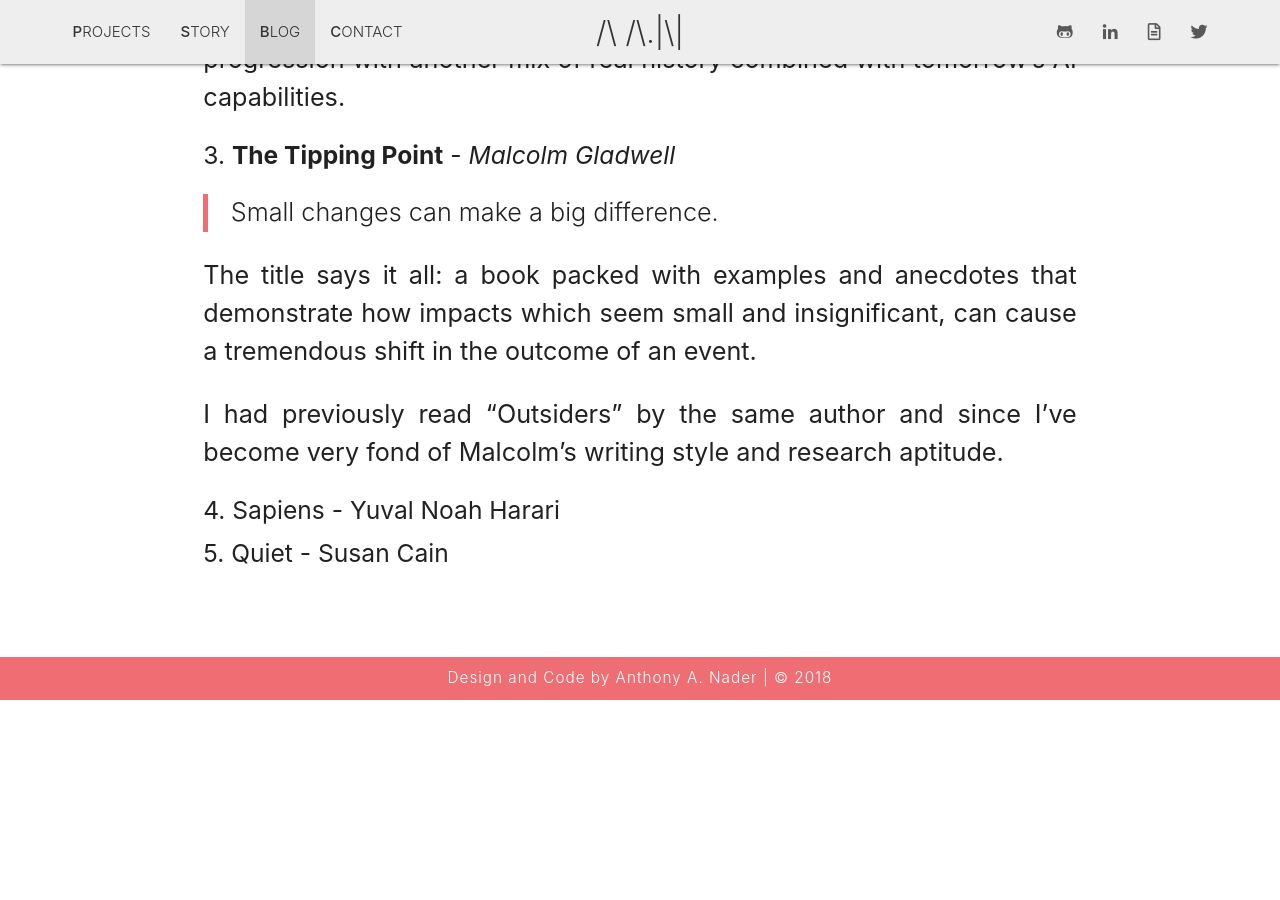
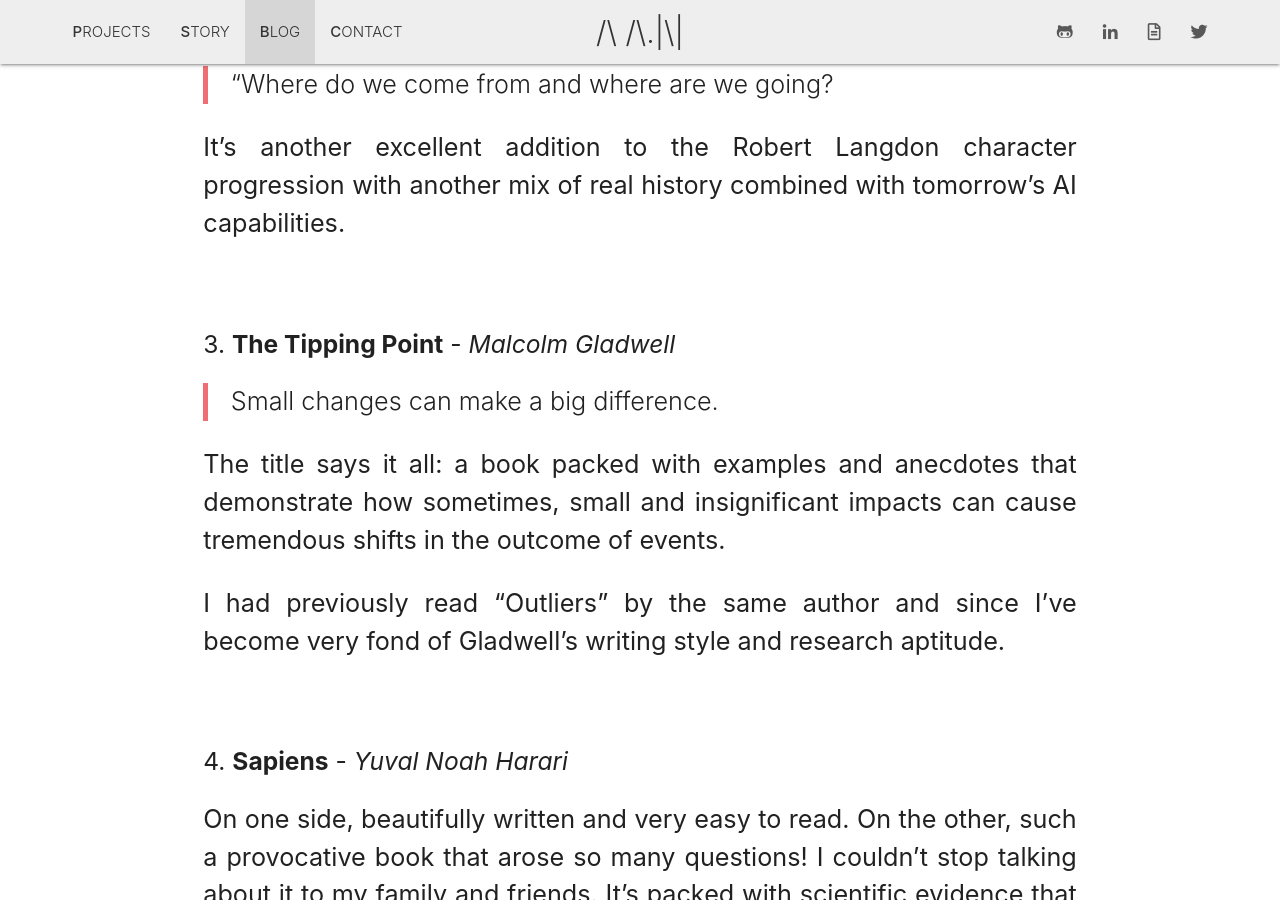
Before and after one commit to anthonyanader/personalBlog, a Jekyll site: the page built from _posts/2018-01-02-top-five-books-2017.md, in a window 1280 px wide and 900 px high, scrolled down 2438 px. Built offline with Jekyll 4.4.1, drawn with Linux system fonts in a browser that asks for light colours; comment, search, counter and statistics services are not loaded; before the commit the page ends 3138 px from its top, so only the background shows below that; some of the changed text lies outside the part shown.

Commit message:
new blog post finalized

```diff
--- a/_posts/2018-01-02-top-five-books-2017.md
+++ b/_posts/2018-01-02-top-five-books-2017.md
@@ -20,16 +20,16 @@
 
 so, I used <a class="pink-hover" href="https://www.goodreads.com/user/show/41290787-anthony-a-nader" target="_blank">goodreads</a> not only to keep track of my progress but to also discover new books and authors. Another neat feature of this platform is personal shelves; it allows you to categorize your books in "to-read," "read" and "reading" which motivates you to finish the book you started and to look forward to the next book you'll pick up. Alright, here we go, my top 5 books for 2017:
 
-
+<br>
 ##### 1. <b>The Subtle Art of Not Giving a F*ck</b> - _Mark Manson_
 
-I remember being skeptical when I picked up this book for the first time - "what's with all these cheesy titles." But I was hooked right after the first page. A real page-turner, written in an informal tone that anyone can appreciate. Quick and easy read, highly recommended to anyone, you'll truly enjoy this one!
+I remember being skeptical when I picked up this book for the first time - "what's with this cheesy title." But I was hooked right after the first page. A real page-turner, written in an informal tone that anyone can appreciate. Quick and easy read, highly recommended. You'll truly enjoy this one!
 
-Favourite quote:
+> “To be happy we need something to solve. Happiness is therefore a form of action;”
 
-> “To be happy we need something to solve. Happiness is therefore a form of action;” -Mark Manson
+-Mark Manson
 
-
+<br>
 ##### 2. <b>Origin</b> - _Dan Brown_
 
 Ok, maybe I'm a little biased because Dan Brown happens to be one of my favorite authors; I voted Origins as my #1 fiction book for 2017. Such a progressive ideology behind this book, truly the two questions we have been asking ourselves since the beginning of time:
@@ -38,15 +38,36 @@
 
 It's another excellent addition to the Robert Langdon character progression with another mix of real history combined with tomorrow's AI capabilities.
 
+<br>
 ##### 3. <b>The Tipping Point</b> - _Malcolm Gladwell_
 
 > Small changes can make a big difference.
 
-The title says it all: a book packed with examples and anecdotes that demonstrate how impacts which seem small and insignificant, can cause a tremendous shift in the outcome of an event.
+The title says it all: a book packed with examples and anecdotes that demonstrate how sometimes,  small and insignificant impacts can cause tremendous shifts in the outcome of events.
 
-I had previously read "Outsiders" by the same author and since I've become very fond of Malcolm's writing style and research aptitude.
+I had previously read "Outliers" by the same author and since I've become very fond of Gladwell's writing style and research aptitude.
 
-##### 4. Sapiens - Yuval Noah Harari
+<br>
+##### 4. <b>Sapiens</b> - _Yuval Noah Harari_
 
+On one side, beautifully written and very easy to read. On the other, such a provocative book that arose so many questions! I couldn't stop talking about it to my family and friends. It's packed with scientific evidence that contradicts many theological and religious views on the human evolution. It's written in a warm tone that captivates any reader that has the slightest interest in the humankind.
 
-##### 5. Quiet - Susan Cain
+<br>
+##### 5. <b>Quiet</b> - _Susan Cain_
+
+I finished this book while I was on vacation in Jamaica. It was highly recommended by <a class="pink-hover" href="https://www.goodreads.com/user/show/10949077-amanda" target="_blank">@Amanda</a>. In addition to the excellent writing, the book shed light on an introvert perspective which today's society misunderstands and undervalues. It helped me realize that there is, in fact, a difference in the way introverts and extroverts view and behave in the world. It made me appreciate the strength of each while understanding the differences of both.
+
+>Everyone shines, given the right lighting.
+
+-Susan Cain
+
+<br>
+##### Parting Words
+
+I hope you enjoyed this short list, feel free to add me on goodreads so we can keep each other motivated towards our <a class="pink-hover" href="https://www.goodreads.com/challenges/7501-2018-reading-challenge" target="_blank">2018 Reading Challenge</a>.
+
+Let me know which book (if any) was your favorite in the comments section below!
+
+Cheers!
+
+Anthony
```
